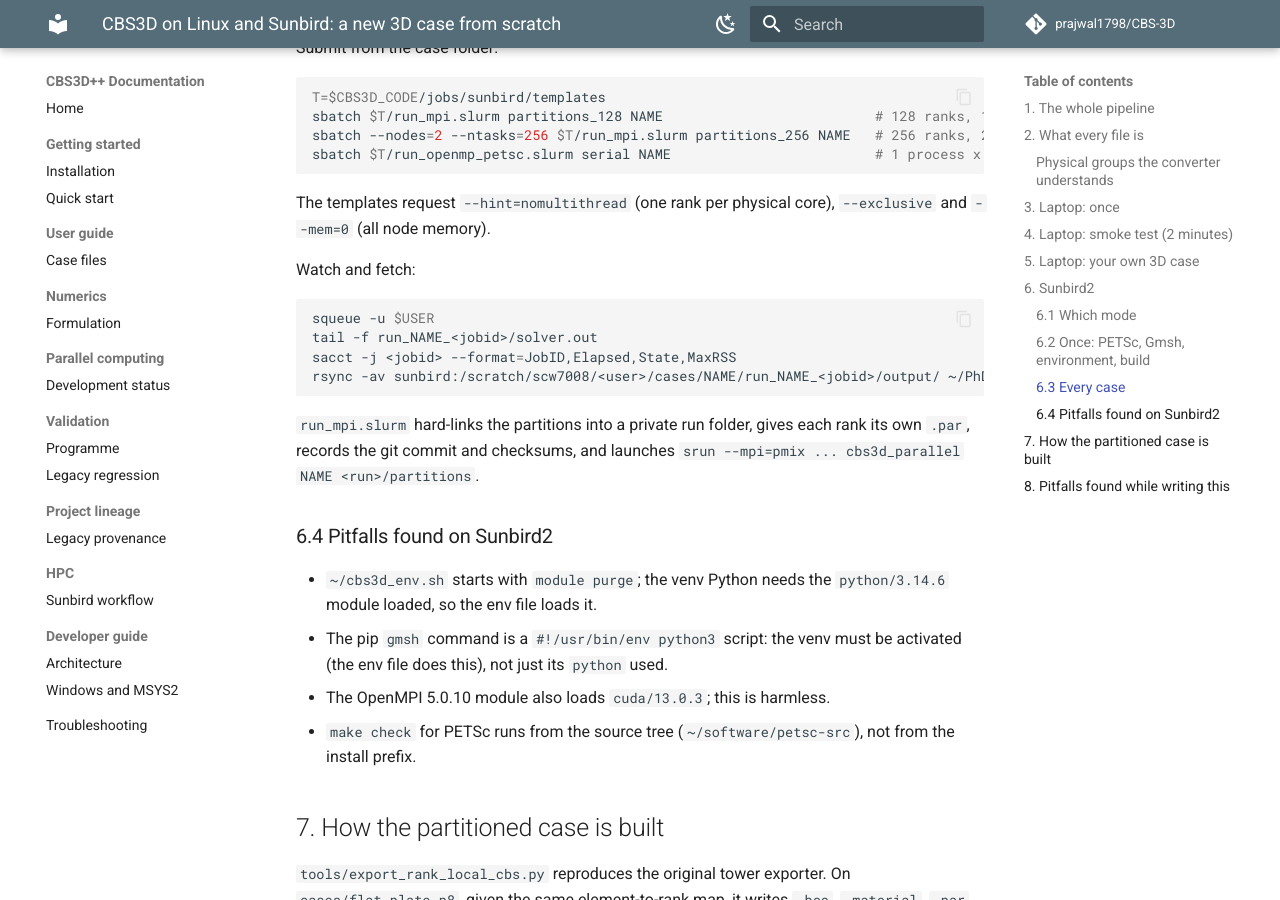
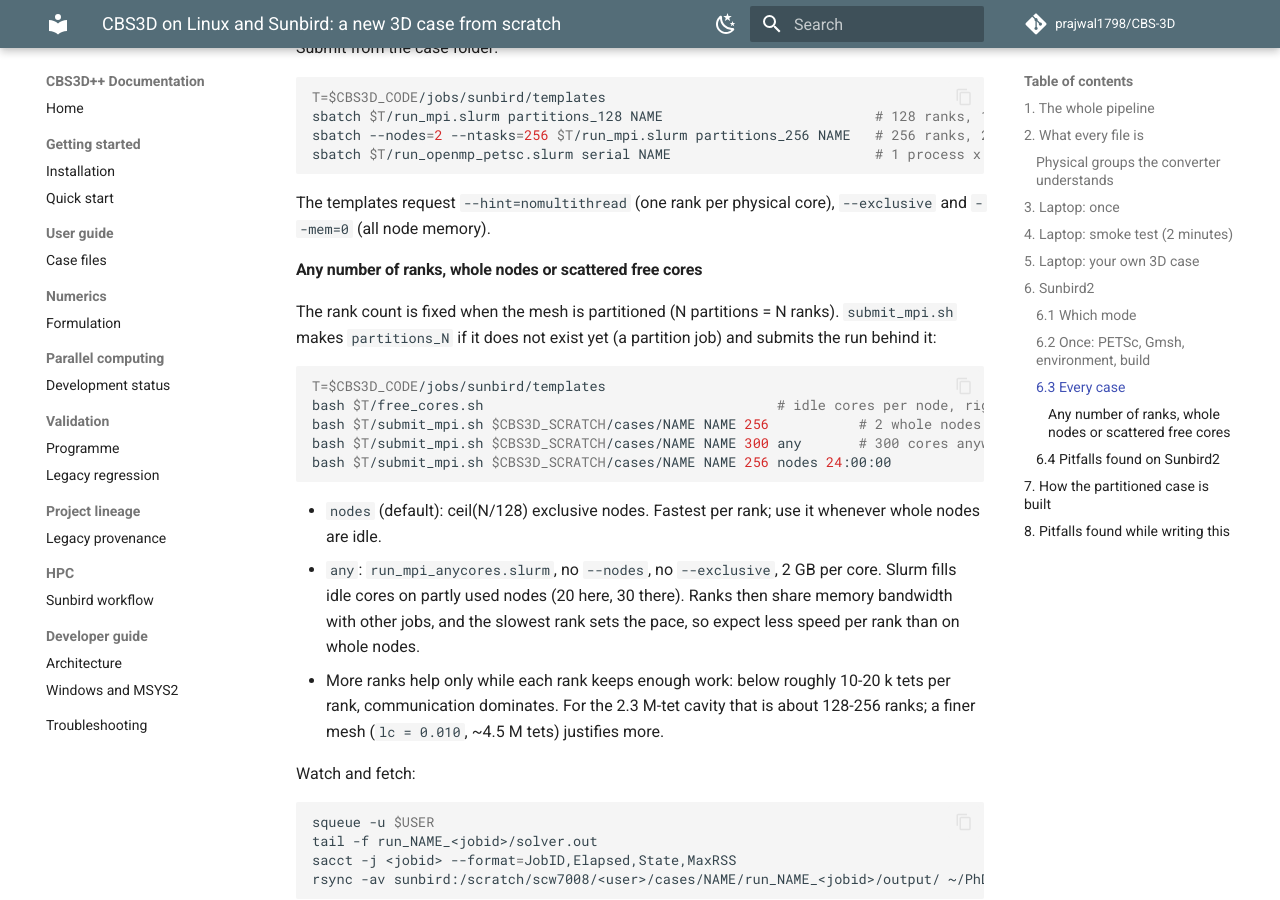
Before and after one commit to prajwal1798/CBS-3D, an MkDocs documentation site: the page built from docs/LINUX_SUNBIRD_RUNBOOK.md, in a window 1280 px wide and 900 px high, scrolled down 6613 px. Built offline with MkDocs 1.6.1 and Material for MkDocs 9.7.7, drawn with Linux system fonts in a browser that asks for light colours; comment, search, counter and statistics services are not loaded.

Commit message:
Sunbird2: any-N MPI submission on whole nodes or scattered free cores; cavity at Re 100, dt 1e-3
- submit_mpi.sh CASE_DIR CASE N [nodes|any] [TIME]: makes partitions_N when
  missing (partition job) and submits the run behind it (afterok)
- run_mpi_anycores.slurm: N ranks on any idle cores (no --nodes, no
  --exclusive, --mem-per-cpu); reuses run_mpi.slurm for the run itself
- free_cores.sh: idle physical cores and free memory per node
- run_mpi.slurm: records node list and tasks per node
- ldc3d.par: Re 100, fixed dt 1e-3 (steady pseudo-time)
- runbook: multi-node and scattered-core runs, ranks-per-mesh guidance

Co-Authored-By: Claude Opus 5.5 <noreply@anthropic.com>
Claude-Session: https://claude.ai/code/session_01YRdrzTRJFCA5b6oLhjXLr3

````diff
--- a/docs/LINUX_SUNBIRD_RUNBOOK.md
+++ b/docs/LINUX_SUNBIRD_RUNBOOK.md
@@ -269,6 +269,31 @@ sbatch $T/run_openmp_petsc.slurm serial NAME                         # 1 process
 The templates request `--hint=nomultithread` (one rank per physical core),
 `--exclusive` and `--mem=0` (all node memory).
 
+#### Any number of ranks, whole nodes or scattered free cores
+
+The rank count is fixed when the mesh is partitioned (N partitions = N
+ranks). `submit_mpi.sh` makes `partitions_N` if it does not exist yet (a
+partition job) and submits the run behind it:
+
+```bash
+T=$CBS3D_CODE/jobs/sunbird/templates
+bash $T/free_cores.sh                                    # idle cores per node, right now
+bash $T/submit_mpi.sh $CBS3D_SCRATCH/cases/NAME NAME 256           # 2 whole nodes
+bash $T/submit_mpi.sh $CBS3D_SCRATCH/cases/NAME NAME 300 any       # 300 cores anywhere
+bash $T/submit_mpi.sh $CBS3D_SCRATCH/cases/NAME NAME 256 nodes 24:00:00
+```
+
+- `nodes` (default): ceil(N/128) exclusive nodes. Fastest per rank; use it
+  whenever whole nodes are idle.
+- `any`: `run_mpi_anycores.slurm`, no `--nodes`, no `--exclusive`,
+  2 GB per core. Slurm fills idle cores on partly used nodes (20 here, 30
+  there). Ranks then share memory bandwidth with other jobs, and the slowest
+  rank sets the pace, so expect less speed per rank than on whole nodes.
+- More ranks help only while each rank keeps enough work: below roughly
+  10-20 k tets per rank, communication dominates. For the 2.3 M-tet cavity
+  that is about 128-256 ranks; a finer mesh (`lc = 0.010`, ~4.5 M tets)
+  justifies more.
+
 Watch and fetch:
 
 ```bash
````
Also changed, not shown: 5 other files.
